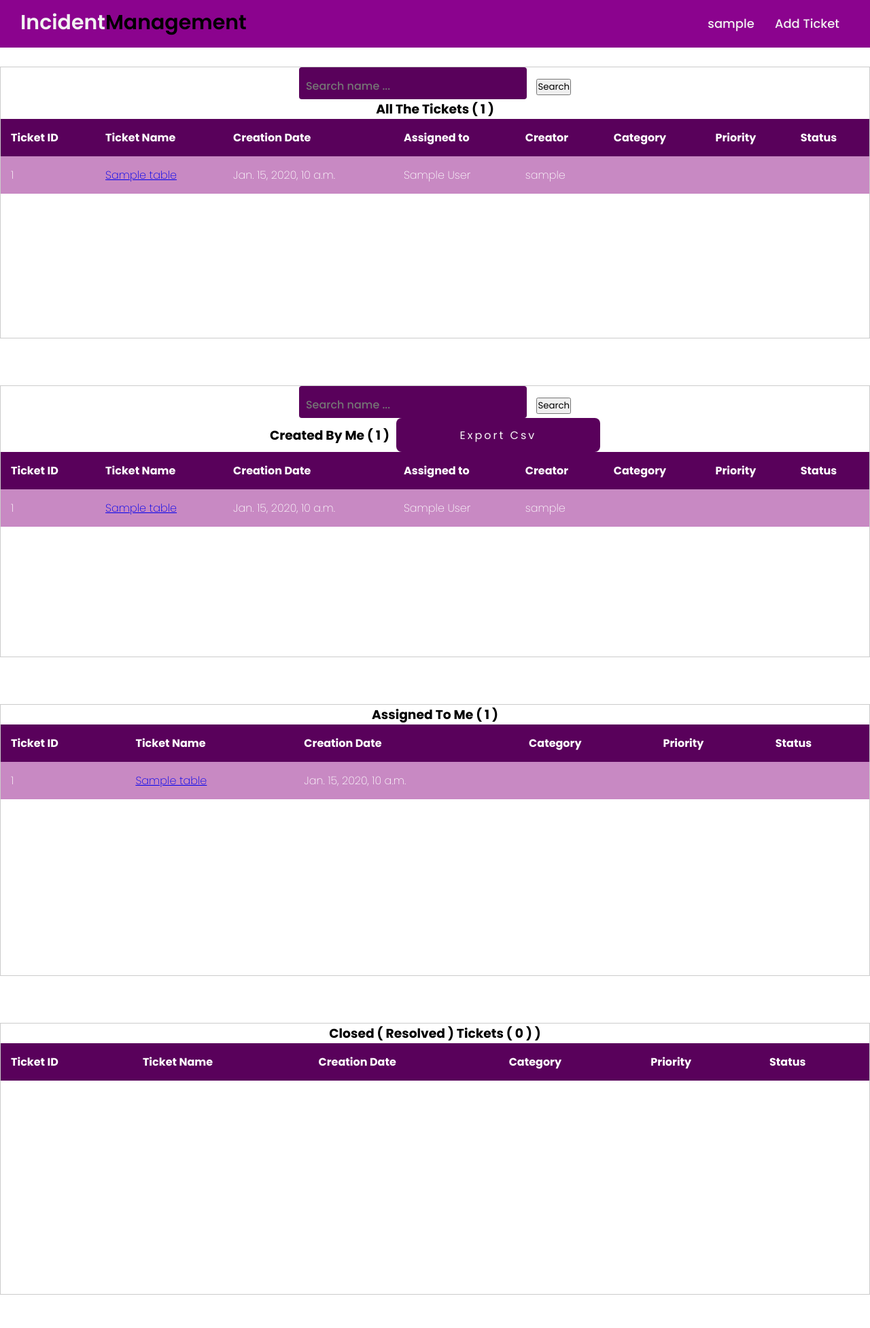
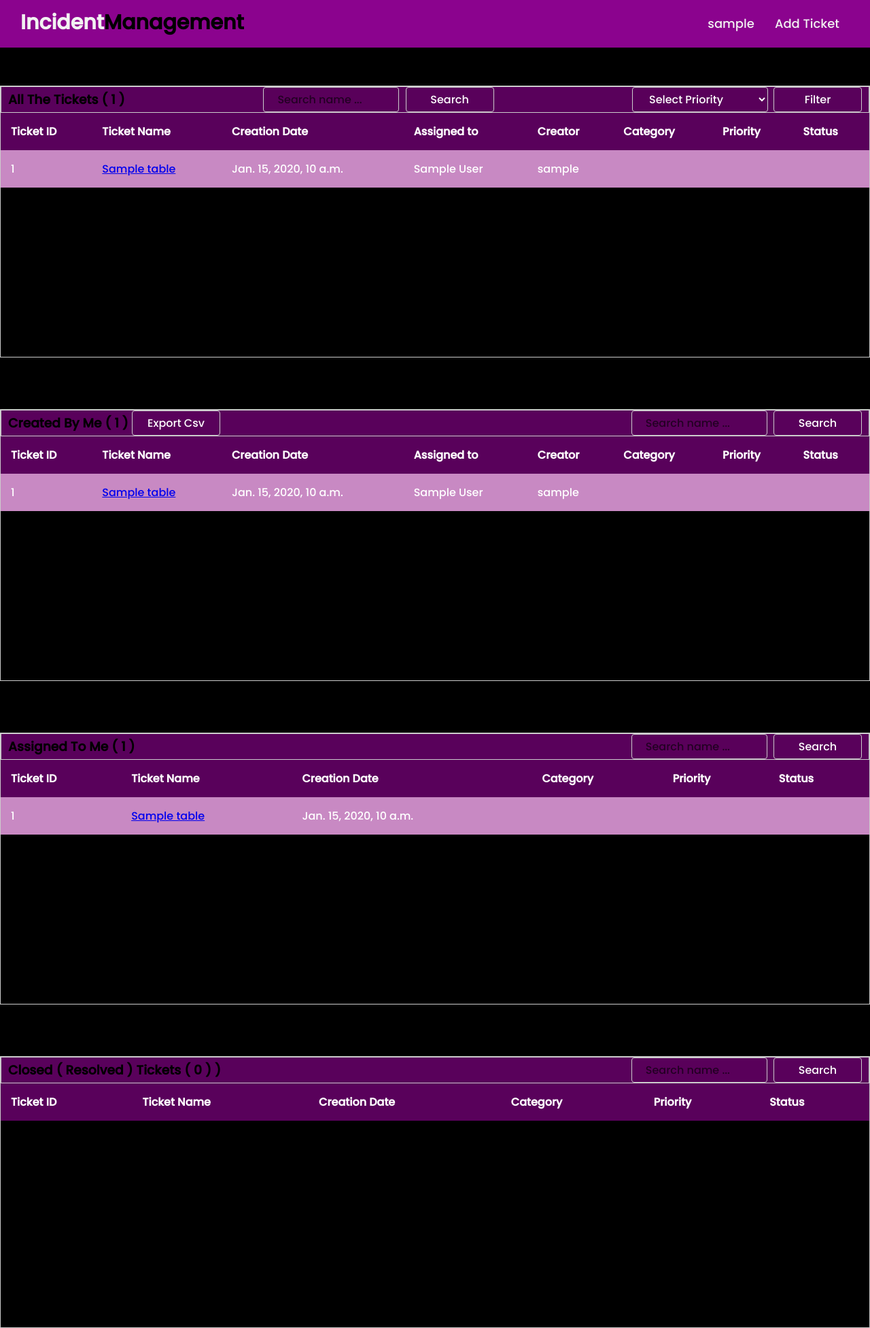
Before and after one commit to Acnosan/univ_itil_incident_management, a Django app: page /home/None/ in a window 1280 px wide. Shown: the whole page at 68% size. Before the commit the page ends 1905 px from the top, so only its background shows below. Run offline with Django 5.2, Linux system fonts and the light colour scheme; a user stored in the database is signed in; data comes from the database, SQL or seed files in the repository; tables that the repository leaves empty hold one stand-in row (values such as "Sample post"); lists and menus that the app fills with data are empty.

Commit message:
adding priority filtering

```diff
--- a/app_l3/forms.py
+++ b/app_l3/forms.py
@@ -150,3 +150,7 @@
         widgets = {
             'solution_description': forms.Textarea(attrs={'placeholder':"Description"}),
         }
+
+class PriorityFilter(forms.Form):
+    filter_value = forms.ModelChoiceField(queryset=PriorityModel.objects.all(), empty_label="Select Priority",
+                                        label='',widget=forms.Select(attrs={'class': 'filter_form'}))
--- a/app_l3/static/app_l3/cat_prio_state.css
+++ b/app_l3/static/app_l3/cat_prio_state.css
@@ -1,7 +1,7 @@
 @font-face {
     font-family: "retroica";
     src: url(fonts/Retroica.ttf);
-  }
+}
 
 
   body {
--- a/app_l3/static/app_l3/home_nav_bar.css
+++ b/app_l3/static/app_l3/home_nav_bar.css
@@ -1,5 +1,8 @@
-@import url('https://fonts.googleapis.com/css2?family=Poppins:wght@200;300;400;500;600;700&display=swap');
-@import url('https://fonts.googleapis.com/css2?family=Poppins:wght@200;300;400;500;600;700&display=swap');
+@font-face {
+  font-family: "Poppins";
+  src: url(fonts/Poppins-Medium.ttf);
+}
+
 *{
   margin: 0;
   padding: 0;
--- a/app_l3/static/app_l3/login_style.css
+++ b/app_l3/static/app_l3/login_style.css
@@ -1,4 +1,8 @@
-@import url('https://fonts.googleapis.com/css2?family=Quicksand:wght@300;400;500;600;700&display=swap');
+@font-face {
+  font-family: "Quicksand";
+  src: url(fonts/Quicksand-Medium.ttf);
+}
+
 *
 {
   margin: 0;
--- a/app_l3/static/app_l3/tickets_tables.css
+++ b/app_l3/static/app_l3/tickets_tables.css
@@ -1,4 +1,3 @@
-
 nav input{
   display: none;
 }
@@ -7,11 +6,13 @@
 body {
   height: 100%;
 }
+
 body {
+  background-color: rgb(0, 0, 0);
   margin: 0;
-  font-family: sans-serif;
   font-weight: 100;
 }
+
 .firsttablecontainer {
   display: flex;
   flex-direction: column;
@@ -19,7 +20,6 @@
   align-items: center;
   width: 100%;
   border-collapse: collapse;
-  box-shadow: 0 0 20px rgba(255, 255, 255, 0.7); /* Adjust box shadow color */
   margin-bottom: 50px;
 }
 
@@ -47,56 +47,72 @@
   position: relative;
 }
 
-.export_button button{
-  font-size: medium;
-  position: relative;
-  cursor: pointer;
-  width: 300px;
-  height: 50px;
-  border-radius: 0.5rem;
-  border: 0;
-  background: rgba(89,1,91,1.00);
-  color: #f9f9f9;
-  text-align: center;
-  letter-spacing: 3px;
-}
 
 .scroll-container {
   width: 100%;
   height: 400px;
   margin: 2% auto;
   overflow: hidden;
-  overflow-y: scroll; /* Enable vertical scrolling */
+  overflow-y: scroll;
   border: 1px solid #ccc;
-  position: relative; /* Needed for absolute positioning of nav */
-
-  /* Custom scrollbar styles */
-  scrollbar-width: thin; /* Specify the width of the scrollbar */
-  scrollbar-color: #888 transparent; /* Specify the color of the scrollbar */
+  position: relative;
+  scrollbar-width: thin;
+  scrollbar-color: #888 transparent;
 }
 
-.title_and_export {
+/* FOR THE SEARCH AND FILTERING SECTION */
+.pos_search_title{
   display: flex;
-  align-items: center; /* Align items vertically */
+  align-items: center;
+  justify-content: space-between;
+  background-color: rgba(89,1,91,1.00);
+  border: 1px solid #ccc;
 }
 
-.export_button,.search_button {
-  margin-left: auto; /* Push the form/button to the right */
+.search_form,.filter_form,.title_and_export {
+  display: flex;
+  align-items: center;
+  padding-left: 10px;
+  padding-right: 10px;
 }
 
-/* Optional: Add additional styling as needed */
-.title_and_export h3,.title_and_export input {
-  margin-right: 10px; /* Add spacing between h3 and form */
+.search_button,.export_button{
+  margin-left: 5px;
 }
 
-.title_and_export input{
+.filter_form select{
+  margin-right: 8px;
+}
+
+.search_form input,.filter_form select{
+  position: relative;
+  background: rgba(90, 1, 91, 0.808);
+  border: 1px solid #ccc;
+  outline: none;
+  padding: 5px 20px 5px;
+  border-radius: 4px;
+  color: #fff;
+  font-weight: 250;
+  font-size: 1em;
+  cursor: pointer;
+  width: 200px;
+}
+
+.search_form input::placeholder,
+.filter_form select::placeholder {
+  color: rgba(0, 0, 0, 0.61);
+}
+
+.search_form .search_button,.export_button button, .filter_button{
   position: relative;
   background: rgba(89,1,91,1.00);
-  border: none;
+  border: 1px solid #ccc;
   outline: none;
-  padding: 15px 10px 7.5px;
+  padding: 5px 20px 5px;
   border-radius: 4px;
   color: #fff;
   font-weight: 500;
   font-size: 1em;
+  cursor: pointer;
+  width: 130px;
 }
--- a/app_l3/template/app_l3/home.html
+++ b/app_l3/template/app_l3/home.html
@@ -87,15 +87,25 @@
 <div class="scroll-container">
   <div class="scroll-content">
 
-  <div class="firsttablecontainer">
+    <div class="pos_search_title">
       <div class="title_and_export">
+        <h3>All The Tickets ( {{count_all_tickets}} )</h3>
+      </div>
+
+      <div class="search_form">
           <form method="GET" action="{% url 'home' type_user=type_user %}">
             <input type="text" name="search_input" placeholder="Search name ...">
-        <button class='search_button' type="submit" name="search">Search</button>
+            <button class='search_button' type="submit" name="search_all">Search</button>
           </form>
       </div>
-    <h3>All The Tickets ( {{count_all_tickets}} )</h3>
+        <form method="POST" class="filter_form" >
+          {% csrf_token %}
+          {{ priority_filter }}
+          <button type="submit" class="filter_button">Filter</button>
+        </form>
+    </div>
 
+  <div class="firsttablecontainer">
     <table class="firsttable">
       <thead>
         <tr>
@@ -139,24 +149,27 @@
 <!-- Created By Me -->
 <br />
 {% if not is_technician %}
+<body>
 
 <div class="scroll-container">
   <div class="scroll-content">
 
-  <div class="firsttablecontainer">
-    <div class="title_and_export">
-      <form method="GET" action="{% url 'home' type_user=type_user %}">
-        <input type="text" name="search_input" placeholder="Search name ...">
-        <button class='search_button' type="submit" name="search">Search</button>
-      </form>
-    </div>
+    <div class="pos_search_title">
       <div class="title_and_export">
         <h3> Created By Me ( {{count_my_tickets}} ) </h3>
         {% if user.is_staff %}
         <a href="{% url 'export_to_csv' filename='created_by_me.csv' %}" class='export_button'><button type="button">Export Csv</button></a>
         {% endif %}
       </div>
+      <div class="search_form">
+          <form method="GET" action="{% url 'home' type_user=type_user %}">
+            <input type="text" name="search_input" placeholder="Search name ...">
+            <button class='search_button' type="submit" name="search_by_me">Search</button>
+          </form>
+      </div>
+    </div>
 
+  <div class="firsttablecontainer">
     <table class="firsttable">
       <thead>
         <tr>
@@ -203,8 +216,21 @@
 <div class="scroll-container">
   <div class="scroll-content">
 
+    <div class="pos_search_title">
+      <div class="title_and_export">
+        <h3>Assigned To Me ( {{count_to_me_tickets}} )</h3>
+      </div>
+
+      <div class="search_form">
+          <form method="GET" action="{% url 'home' type_user=type_user %}">
+            <input type="text" name="search_input" placeholder="Search name ...">
+            <button class='search_button' type="submit" name="search_to_me">Search</button>
+          </form>
+      </div>
+
+    </div>
+
   <div class="firsttablecontainer">
-    <h3>Assigned To Me ( {{count_to_me_tickets}} )</h3>
     <table class="firsttable">
       <thead>
         <tr>
@@ -241,8 +267,20 @@
 <div class="scroll-container">
   <div class="scroll-content">
 
+    <div class="pos_search_title">
+      <div class="title_and_export">
+        <h3>Closed ( Resolved ) Tickets ( {{count_resolved_tickets}} ) ) </h3>
+      </div>
+
+      <div class="search_form">
+          <form method="GET" action="{% url 'home' type_user=type_user %}">
+            <input type="text" name="search_input" placeholder="Search name ...">
+            <button class='search_button' type="submit" name="search_closed">Search</button>
+          </form>
+      </div>
+    </div>
+
   <div class="firsttablecontainer">
-    <h3>Closed ( Resolved ) Tickets ( {{count_resolved_tickets}} ) ) </h3>
     <table class="firsttable">
       <thead>
         <tr>
@@ -262,7 +300,7 @@
           <td>{{event.pk}}</td>
           <td><a href="{% url 'console_ticket' ticket_title=event.title %}">{{event.title}}</a></td>
           <td>
-          {% for solution in tickets_solution %}
+          {% for solution in ticket_solutions %}
             {%if solution.targeted_ticket == event%}
               {{solution.ticket_solution_date}}
             {% endif %}
@@ -280,7 +318,5 @@
   </div>
 </div>
 
+</body>
 {% endblock %}
-
-{% block footer %}
-{% endblock %}
--- a/app_l3/template/app_l3/users/user_update.html
+++ b/app_l3/template/app_l3/users/user_update.html
@@ -67,9 +67,9 @@
             </div>
           </div>
 
-          <div class="inputBox">
-            <input type="submit" value="Register">
-            <a href="{% url 'home' type_user=type_user %}" ><label id="back" name="return" >Cancel</label></a>
+          <div class="set">
+            <a href="{% url 'home' type_user=type_user %}" ><button type="button" id="next">Return</button></a>
+            <button type="submit">Register</button>
           </div>
         </form>
     </div>
--- a/app_l3/views.py
+++ b/app_l3/views.py
@@ -5,10 +5,9 @@
 from django.shortcuts import render,redirect,HttpResponse,get_object_or_404
 from django.contrib import messages
 from .forms import RegisterUserForm,AddTicketsForm,AddTicketSolutionForm
-from .forms import AddCategoryForm,AddPriorityForm,AddStatusForm
+from .forms import AddCategoryForm,AddPriorityForm,AddStatusForm,PriorityFilter
 from .models import UserModel,TicketsModel,TicketSolutionModel,TicketSolutionAttachmentModel
-from .models import TechnicianModel,AdminModel,ObserverModel,SelfServiceModel
-from .models import CategoryModel,PriorityModel,StatusModel
+from .models import TechnicianModel,AdminModel,ObserverModel,SelfServiceModel,StatusModel
 from datetime import date,datetime
 import csv
 
@@ -19,7 +18,7 @@
 
 def home(response,type_user):
     tickets_created_by_me = tickets_assigned_to_me = all_tickets = None
-    tickets_solution_confirmed = tickets_solution = None
+    tickets_solution_confirmed = ticket_solutions = None
     is_staff=is_observer=is_technician=is_self_service = None
     count_tickets_created_by_me=count_tickets_assigned_to_me=count_tickets_solution_confirmed=count_all_tickets=0
     username = response.user.username
@@ -45,14 +44,22 @@
     try:
         all_tickets = TicketsModel.objects.all()
 
-        if 'search' in response.GET and search_input:
+        if 'search_all' in response.GET and search_input:
             all_tickets = all_tickets.filter(title__startswith=search_input)
+        if response.method == 'POST':
+            priority_filter = PriorityFilter(response.POST)
+            if priority_filter.is_valid():
+                filter_value = priority_filter.cleaned_data['filter_value']
+                all_tickets = all_tickets.filter(priority=filter_value).order_by('-ticket_creation_date')
+        else:
+            priority_filter = PriorityFilter()
+
     except TicketsModel.DoesNotExist:
         pass
 
     try:
         tickets_created_by_me = TicketsModel.objects.filter(assigned_by=response.user)
-        if 'search' in response.GET and search_input:
+        if 'search_by_me' in response.GET and search_input:
             tickets_created_by_me = tickets_created_by_me.filter(title__startswith=search_input)
     except TicketSolutionModel.DoesNotExist:
         pass
@@ -64,6 +71,8 @@
             tech=None
             pass
         tickets_assigned_to_me =  TicketsModel.objects.filter(assigned_to=tech)
+        if 'search_to_me' in response.GET and search_input:
+            tickets_assigned_to_me = tickets_assigned_to_me.filter(title__startswith=search_input)
     except TicketSolutionModel.DoesNotExist:
         pass
 
@@ -75,11 +84,13 @@
             status=None
             pass
         tickets_solution_confirmed = TicketsModel.objects.filter(status=status)
+        if 'search_closed' in response.GET and search_input:
+            tickets_solution_confirmed = tickets_solution_confirmed.filter(title__startswith=search_input)
     except TicketSolutionModel.DoesNotExist:
         pass
 
     try:
-        tickets_solution = TicketSolutionModel.objects.filter(confirmed_solution=True)
+        ticket_solutions = TicketSolutionModel.objects.filter(confirmed_solution=True)
     except TicketSolutionModel.DoesNotExist:
         pass
 
@@ -92,11 +103,12 @@
         pass
 
 
-    context = {'type_user':type_user,'is_staff':is_staff,'is_self_service':is_self_service,'is_observer':is_observer,'is_technician':is_technician,
+    context = {
+    'type_user':type_user,'is_staff':is_staff,'is_self_service':is_self_service,'is_observer':is_observer,'is_technician':is_technician,
     'tickets_created_by_me':tickets_created_by_me,'tickets_assigned_to_me':tickets_assigned_to_me,
-    'tickets_solution_confirmed':tickets_solution_confirmed,'tickets_solution':tickets_solution,
+    'tickets_solution_confirmed':tickets_solution_confirmed,'ticket_solutions':ticket_solutions,
     'count_my_tickets':count_tickets_created_by_me,'count_to_me_tickets':count_tickets_assigned_to_me,'count_resolved_tickets':count_tickets_solution_confirmed,
-    'count_all_tickets':count_all_tickets,'all_tickets':all_tickets}
+    'count_all_tickets':count_all_tickets,'all_tickets':all_tickets,'priority_filter':priority_filter}
     return render(response, "template/app_l3/home.html", context)
 
 def login_user(response):
```
Also changed, not shown: app_l3/static/app_l3/register_style.css (+39 -1 lines), app_l3/static/app_l3/ticket_creation.css (+5 -3 lines), app_l3/template/app_l3/register_user.html (+3 -4 lines), app_l3/template/app_l3/users/users_display.html (+5 -2 lines), app_l3/models.py (line endings or trailing spaces), app_l3/static/app_l3/fonts/Poppins-Medium.ttf (added), app_l3/static/app_l3/fonts/Quicksand-Medium.ttf (added), 1 other file. Lines whose indentation alone changed are shown as unchanged.
